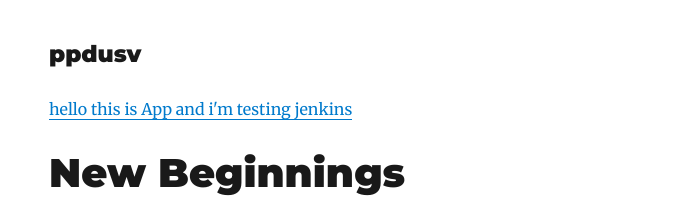
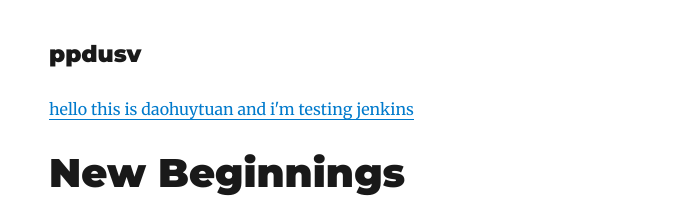
Before and after one commit to DaoHuyTuan/daohuytuan, a Gatsby site: page /new-beginnings/ in a window 1280 px wide. Shown: the top 198 px of the page, without its empty margins (276-972 px from the left). Built offline with nearby package versions, Linux system fonts and the light colour scheme; Gatsby itself is replaced by a stand-in of ours; some packages are replaced by stand-ins of ours.

Commit message:
testing jenkins

```diff
--- a/src/templates/blog-post.js
+++ b/src/templates/blog-post.js
@@ -17,7 +17,7 @@ class BlogPostTemplate extends React.Component {
           description={post.frontmatter.description || post.excerpt}
         />
         <a href="https://app.daohuytuan.com">
-          hello this is App and i'm testing jenkins
+          hello this is daohuytuan and i'm testing jenkins
         </a>
         <article>
           <header>
```
